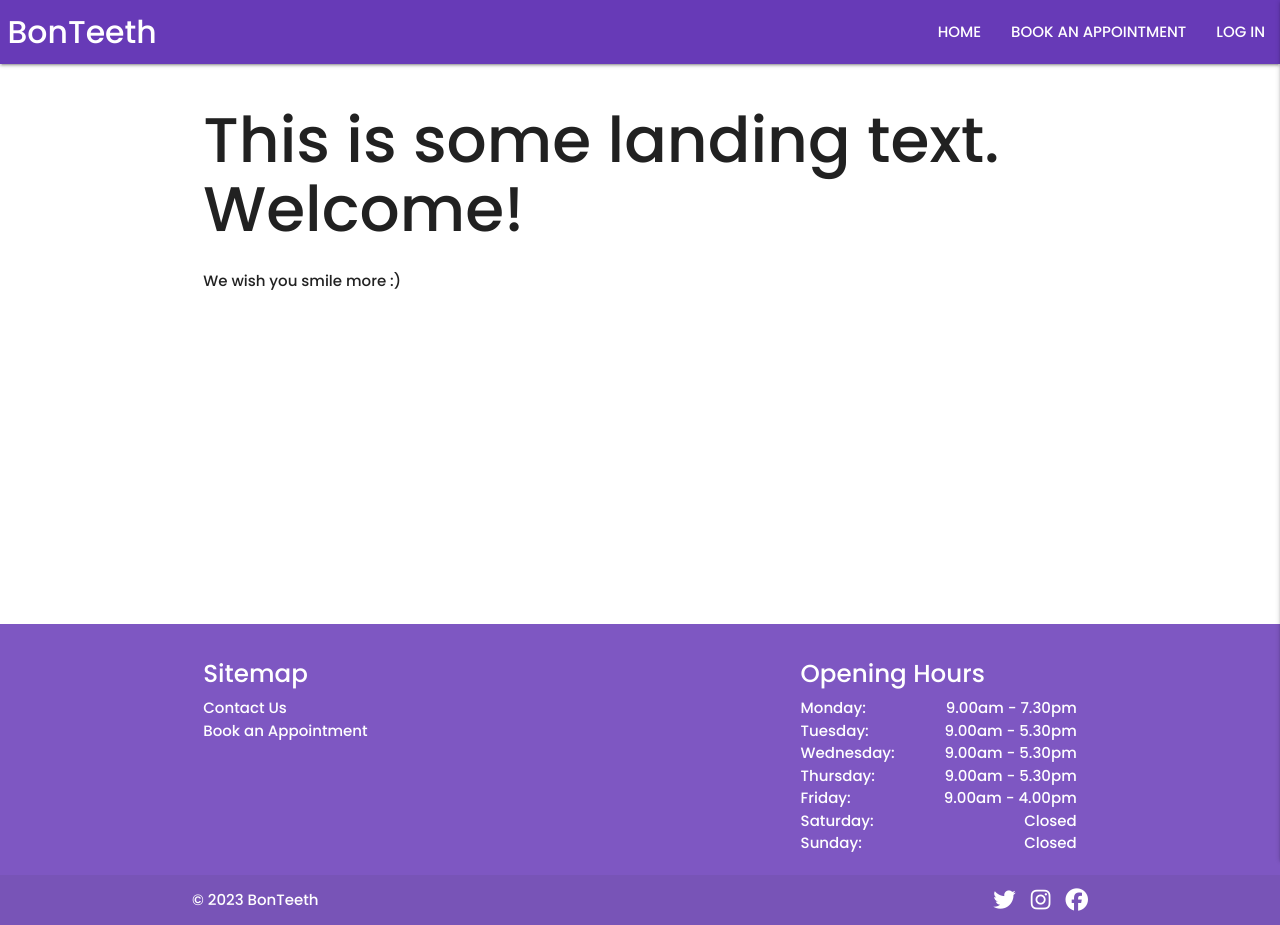
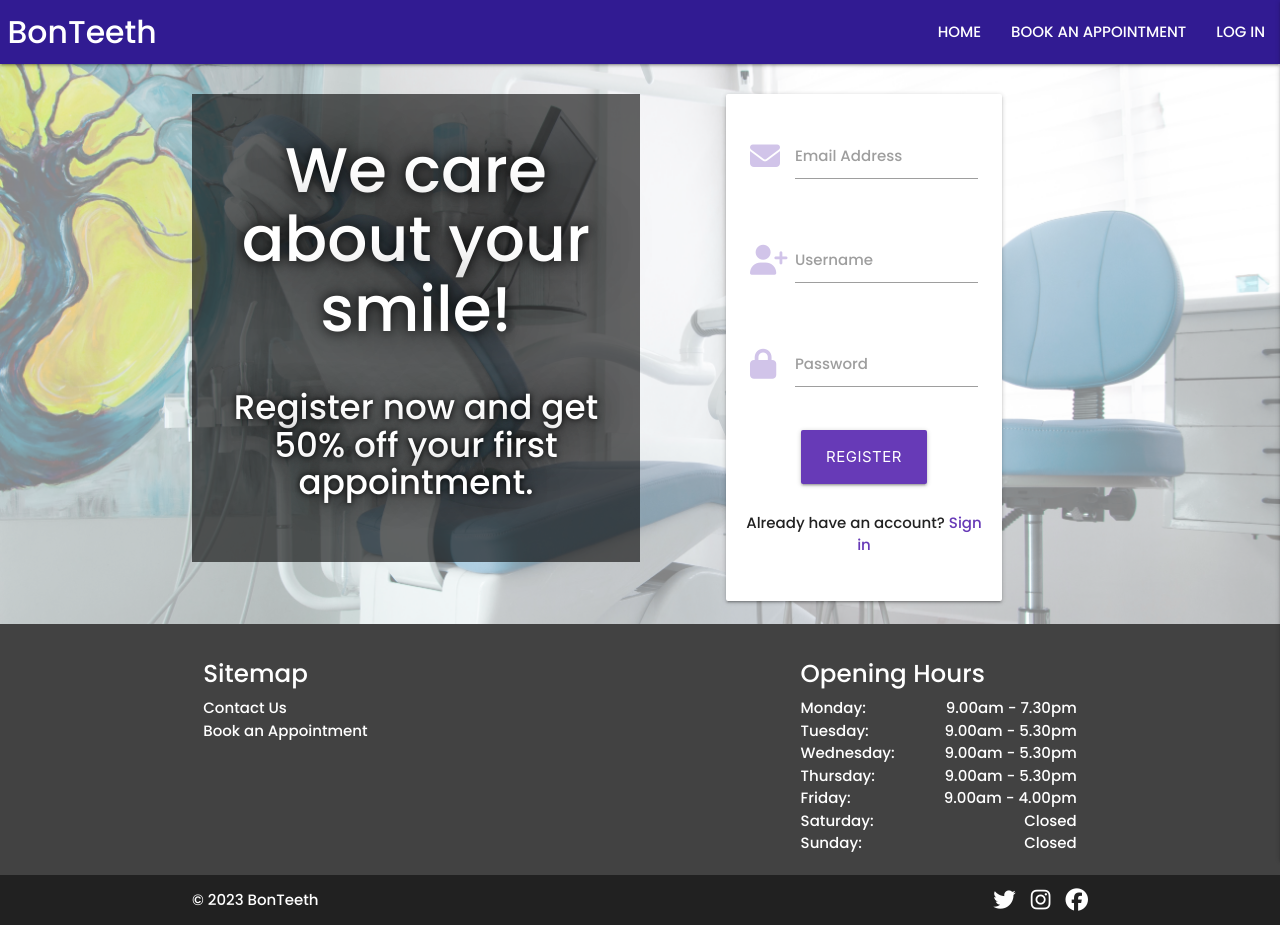
Before and after one commit to ricocatford/bonteeth-project, a Flask app: page /home in a window 1280 px wide. Run offline with Flask 2, Linux system fonts and the light colour scheme; some libraries are stand-ins or nearby versions.

Commit message:
Add Home page with call to action form fully functional, re-styled footer again

```diff
--- a/static/css/style.css
+++ b/static/css/style.css
@@ -43,12 +43,24 @@ img {
     text-shadow: 0 0 1em #e91e63, 0 0 0.2em #e91e63;
 }
 
+.text-black-shadow {
+    text-shadow: 0 0 1em #000000, 0 0 0.2em #000000;
+}
+
+.btn-large {
+    margin-bottom: .5rem;
+}
+
 .flow-text {
     margin-bottom: 4rem;
 }
 
 .grow {
     transition: all .2s ease-in-out;
+}
+
+.capitalize {
+    text-transform: capitalize;
 }
 
 .grow:hover,
@@ -60,8 +72,41 @@ img {
     min-height: 70vh;
 }
 
-.capitalize {
-    text-transform: capitalize;
+.hero-container {
+    position: absolute;
+    left: 0;
+    top: 0;
+    z-index: -1;
+    background: url('../images/home.jpg') no-repeat center center fixed;
+    -webkit-background-size: cover;
+    -moz-background-size: cover;
+    -o-background-size: cover;
+    background-size: cover;
+    width: 100%;
+    min-height: 100vh;
+}
+
+.hero-container::before {
+    content: "";
+    position: absolute;
+    top: 0;
+    right: 0;
+    bottom: 0;
+    left: 0;
+    background-color: rgba(255, 255, 255, 0.5);
+}
+
+.hero-headings-wrapper {
+    background-color: rgba(0, 0, 0, 0.6);
+    margin-top: 2rem;
+}
+
+.hero-subheading {
+    margin: 3rem 0 4rem;
+}
+
+.hero-form-register {
+    margin-top: 1.5rem;
 }
 
 .delete-icon {
--- a/templates/base.html
+++ b/templates/base.html
@@ -15,7 +15,7 @@
 <header>
     <!--    Top navbar    -->
     <nav>
-        <div class="nav-wrapper deep-purple">
+        <div class="nav-wrapper deep-purple darken-4">
             <a href="#!" class="brand-logo">BonTeeth</a>
             <a href="#" data-target="mobile-demo" class="sidenav-trigger right">
                 <i class="fa-solid fa-bars"></i>
@@ -142,7 +142,7 @@
 </main>
 
 <!--    Footer    -->
-<footer class="page-footer deep-purple lighten-1">
+<footer class="page-footer grey darken-3">
     <div class="container">
         <div class="row">
             <div class="col l6 s12">
@@ -237,7 +237,7 @@
             </div>
         </div>
     </div>
-    <div class="footer-copyright">
+    <div class="footer-copyright grey darken-4">
         <div class="container white-text text-lighten-3">
             © 2023 BonTeeth
             <a href="https://facebook.com" target="_blank">
--- a/templates/index.html
+++ b/templates/index.html
@@ -1,11 +1,57 @@
 {% extends "base.html" %}
 {% block content %}
 
-    <div class="row">
-        <div class="col s12 hero-container">
-            <h1>This is some landing text. Welcome!</h1>
-            <p>We wish you smile more :)</p>
+    <div class="hero-container"></div>
+        <div class="row">
+            <div class="col s12 m6 hero-headings-wrapper">
+                <h1 class="white-text center-align text-black-shadow hide-on-small-and-down">
+                    We care about your smile!
+                </h1>
+                <h4 class="white-text center-align text-black-shadow hero-subheading">
+                    Register now and get 50% off your first appointment.
+                </h4>
+            </div>
+        <form class="col s12 m4 offset-m1 hero-form-register" method="POST" action="{{ url_for('register') }}">
+            <div class="card-panel">
+                <div class="row">
+                    <div class="input-field col s12">
+                        <i class="deep-purple-text text-lighten-4 prefix fa-solid fa-envelope"></i>
+                        <input id="email_address" name="email_address" type="email" class="validate" required>
+                        <label for="email_address">Email Address</label>
+                    </div>
+                </div>
+                <div class="row">
+                    <div class="input-field col s12">
+                        <i class="deep-purple-text text-lighten-4 prefix fa-solid fa-user-plus"></i>
+                        <input id="username" name="username" type="text" class="validate tooltipped"
+                               data-position="top" data-tooltip="Can contain: a-z, A-Z, 0-9." minlength="5"
+                               maxlength="16" pattern="^[a-zA-Z0-9]{5,16}$" required>
+                        <label for="username">Username</label>
+                    </div>
+                </div>
+                <div class="row">
+                    <div class="input-field col s12">
+                        <i class="deep-purple-text text-lighten-4 prefix fa-solid fa-lock"></i>
+                        <input id="password" name="password" type="password" class="validate tooltipped"
+                               data-position="top"
+                               data-tooltip="Can contain: a-z, A-Z, 0-9. Minimum 8 characters, maximum 16."
+                               minlength="8" maxlength="16" pattern="^[a-zA-Z0-9]{8,16}$" required>
+                        <label for="password">Password</label>
+                    </div>
+                </div>
+                <div class="row">
+                    <button type="submit"
+                            class="col s12 m6 offset-m3 waves-effect waves-light btn-large deep-purple">
+                        Register
+                    </button>
+                </div>
+                <div class="row">
+                    <p class="center-align">
+                        Already have an account? <a href="{{ url_for('login') }}" class="deep-purple-text">Sign in</a>
+                    </p>
+                </div>
+            </div>
+        </form>
         </div>
     </div>
-
 {% endblock %}
```
Also changed, not shown: static/images/account.jpg (deleted), static/images/home.jpg (added), static/images/profile.jpg (deleted), static/images/smiling_tooth.jpg (deleted), static/images/toothbrush.jpg (deleted).
